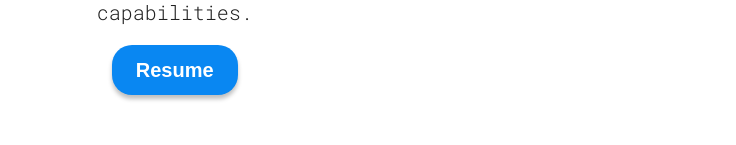
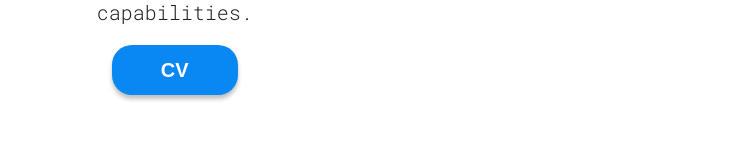
Before and after one commit to simon-btr/simon-boutrouille-dev, a React (Vite) app: page / in a window 1280 px wide. Shown: the part 580-725 px from the top of the page, without its empty margins (272-1008 px from the left). Built offline with nearby package versions, Linux system fonts and the light colour scheme.

Commit message:
Update cv button

```diff
--- a/src/sections/Me/Me.jsx
+++ b/src/sections/Me/Me.jsx
@@ -52,7 +52,7 @@ function Me() {
           learning new skills to enhance my development capabilities.
         </p>
         <a href={CV} download>
-          <button className="hover">Resume</button>
+          <button className="hover">CV</button>
         </a>
       </div>
     </section>
```
